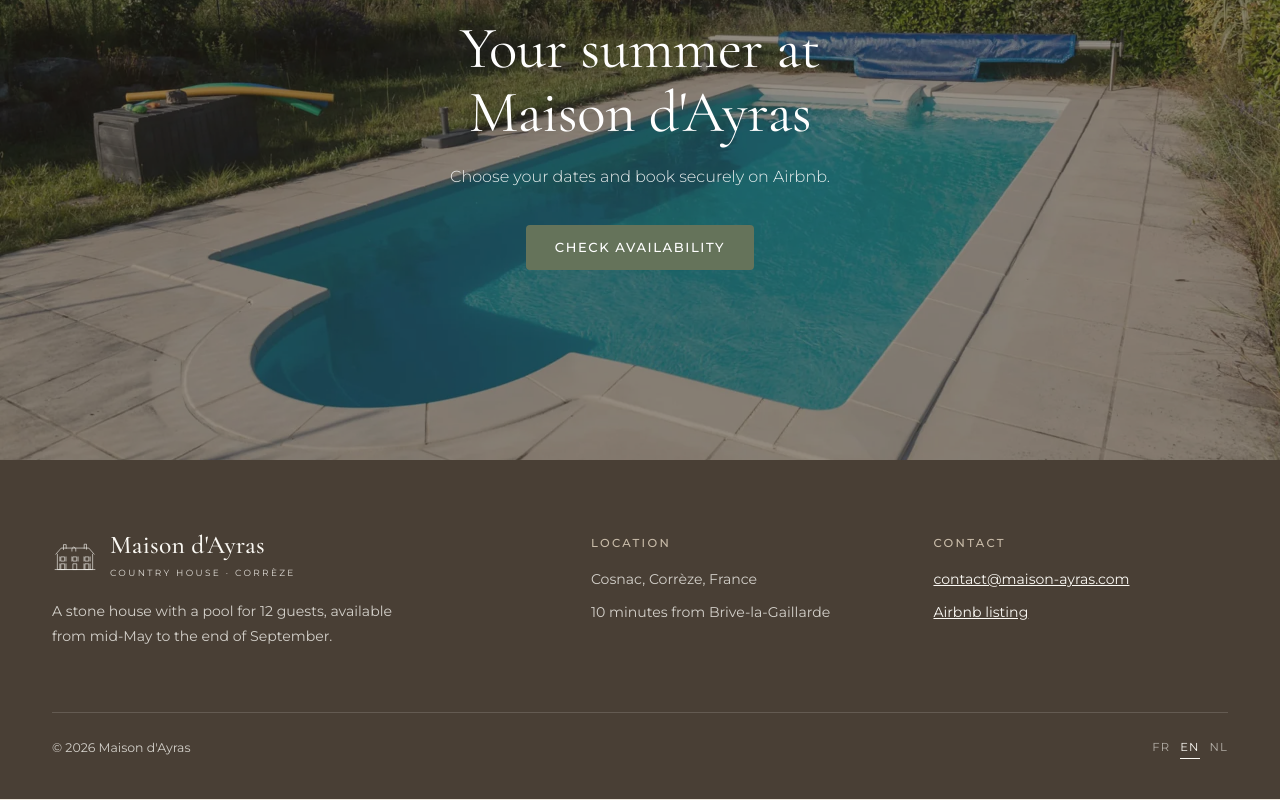
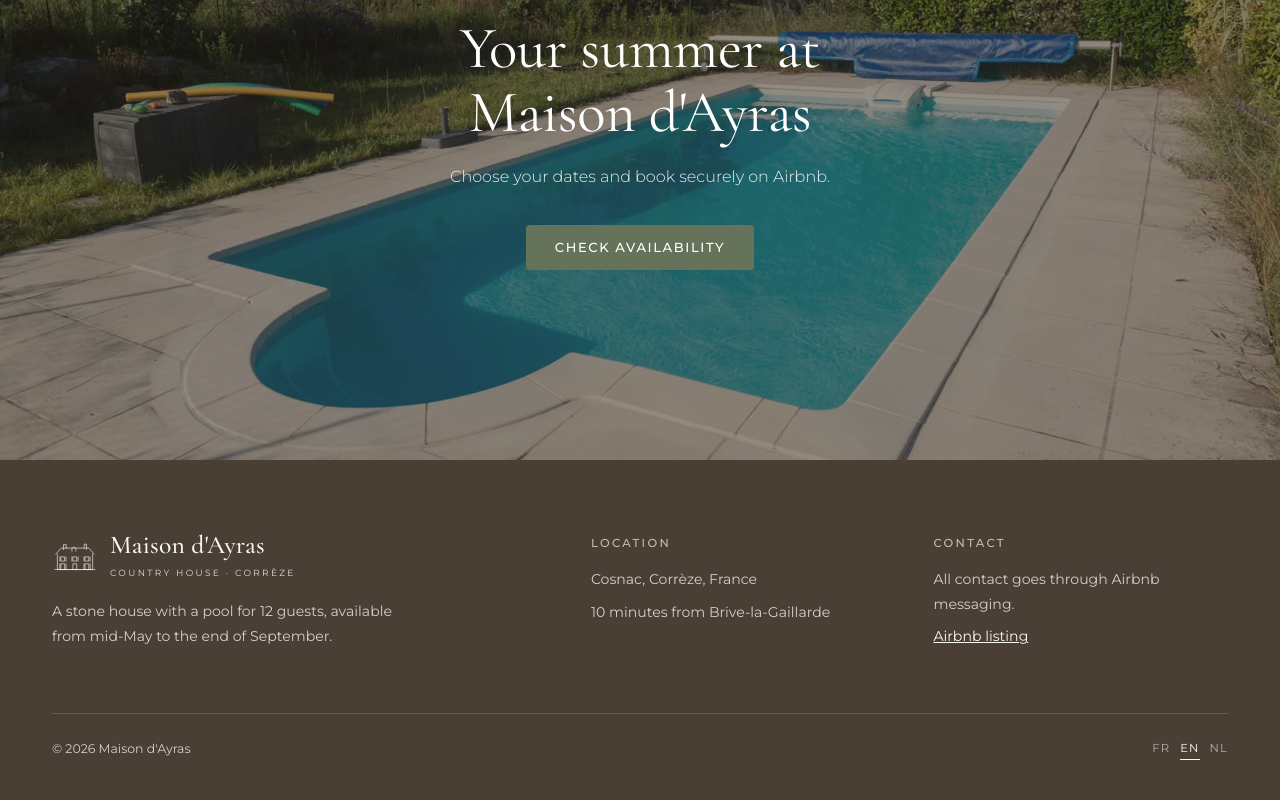
Before and after one commit to CalexBD/ayras, a plain HTML site: page docs/en/index.html in a window 1280 px wide. Shown: the part 8955-9755 px from the top of the page. Drawn offline with nearby package versions, Linux system fonts and the light colour scheme.

Commit message:
Update contact information to use Airbnb messaging EN

```diff
--- a/docs/en/index.html
+++ b/docs/en/index.html
@@ -438,7 +438,7 @@ a:focus-visible,button:focus-visible,summary:focus-visible{outline:2px solid var
         <p style="max-width:38ch">A stone house with a pool for 12 guests, available from mid-May to the end of September.</p>
       </div>
       <div><h4>Location</h4><p>Cosnac, Corrèze, France</p><p>10 minutes from Brive-la-Gaillarde</p></div>
-      <div><h4>Contact</h4><p><a href="mailto:contact@maison-ayras.com">contact@maison-ayras.com</a></p><p><a href="https://www.airbnb.com/rooms/51479937" target="_blank" rel="noopener">Airbnb listing</a></p></div>
+      <div><h4>Contact</h4><p>All contact goes through Airbnb messaging.</p><p><a href="https://www.airbnb.com/rooms/51479937" target="_blank" rel="noopener">Airbnb listing</a></p></div>
     </div>
     <div class="footer-bottom"><span>© 2026 Maison d'Ayras</span><span class="langs"><a href="../">FR</a><a href="./" aria-current="page">EN</a><a href="../nl/">NL</a></span></div>
   </div>
```
